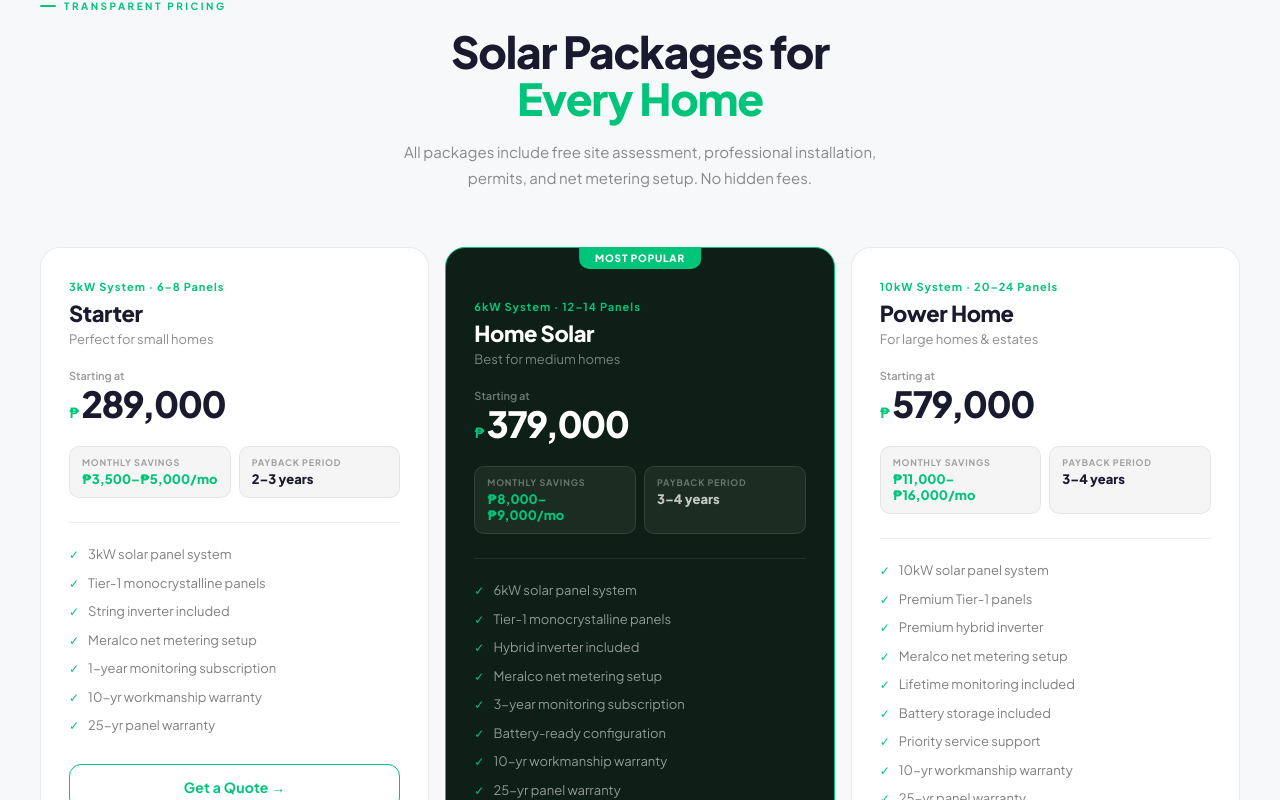
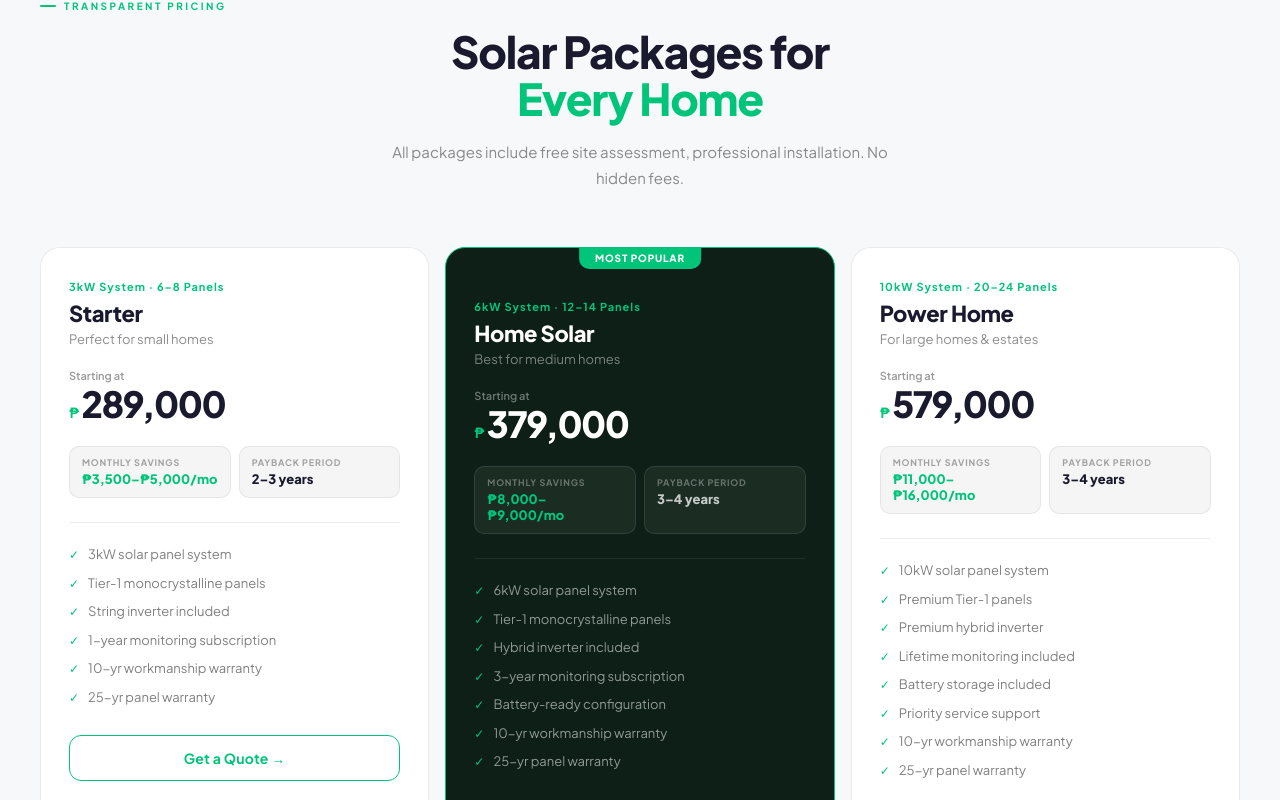
Before and after one commit to PAWN445/suntastic, a React (Vite) app: page / in a window 1280 px wide. Shown: the part 3000-3800 px from the top of the page. Built offline with nearby package versions, Linux system fonts and the light colour scheme.

Commit message:
fix textoverflow

```diff
--- a/src/App.jsx
+++ b/src/App.jsx
@@ -23,19 +23,19 @@ const PRICING = [
   {
     name: "Starter", tagline: "Perfect for small homes", price: "289,000",
     system: "3kW System", panels: "6–8 Panels", badge: null,
-    features: ["3kW solar panel system","Tier-1 monocrystalline panels","String inverter included","Meralco net metering setup","1-year monitoring subscription","10-yr workmanship warranty","25-yr panel warranty"],
+    features: ["3kW solar panel system","Tier-1 monocrystalline panels","String inverter included","1-year monitoring subscription","10-yr workmanship warranty","25-yr panel warranty"],
     savings: "₱3,500–₱5,000/mo", payback: "2–3 years",
   },
   {
     name: "Home Solar", tagline: "Best for medium homes", price: "379,000",
     system: "6kW System", panels: "12–14 Panels", badge: "Most Popular",
-    features: ["6kW solar panel system","Tier-1 monocrystalline panels","Hybrid inverter included","Meralco net metering setup","3-year monitoring subscription","Battery-ready configuration","10-yr workmanship warranty","25-yr panel warranty"],
+    features: ["6kW solar panel system","Tier-1 monocrystalline panels","Hybrid inverter included","3-year monitoring subscription","Battery-ready configuration","10-yr workmanship warranty","25-yr panel warranty"],
     savings: "₱8,000–₱9,000/mo", payback: "3–4 years",
   },
   {
     name: "Power Home", tagline: "For large homes & estates", price: "579,000",
     system: "10kW System", panels: "20–24 Panels", badge: null,
-    features: ["10kW solar panel system","Premium Tier-1 panels","Premium hybrid inverter","Meralco net metering setup","Lifetime monitoring included","Battery storage included","Priority service support","10-yr workmanship warranty","25-yr panel warranty"],
+    features: ["10kW solar panel system","Premium Tier-1 panels","Premium hybrid inverter","Lifetime monitoring included","Battery storage included","Priority service support","10-yr workmanship warranty","25-yr panel warranty"],
     savings: "₱11,000–₱16,000/mo", payback: "3–4 years",
   },
 ];
@@ -476,7 +476,7 @@ export default function SuntasticSolar() {
           <SL>Transparent Pricing</SL>
           <div style={{textAlign:"center",marginBottom:56}}>
             <h2 style={{...TL,textAlign:"center"}}>Solar Packages for<br/><span style={{color:G}}>Every Home</span></h2>
-            <p style={{fontSize:15,color:"rgba(0,0,0,.45)",lineHeight:1.75,maxWidth:520,margin:"0 auto"}}>All packages include free site assessment, professional installation, permits, and net metering setup. No hidden fees.</p>
+            <p style={{fontSize:15,color:"rgba(0,0,0,.45)",lineHeight:1.75,maxWidth:520,margin:"0 auto"}}>All packages include free site assessment, professional installation. No hidden fees.</p>
           </div>
           <div className="price-grid" style={{display:"grid",gridTemplateColumns:"repeat(3,1fr)",gap:16}}>
             {PRICING.map((plan,i)=>(
@@ -719,7 +719,7 @@ export default function SuntasticSolar() {
                 <span style={{fontSize:20}}>{c.icon}</span>
                 <div>
                   <div style={{fontSize:9,fontWeight:700,color:G,letterSpacing:"1.5px",marginBottom:2}}>{c.label}</div>
-                  <div style={{fontSize:13,color:"rgba(0,0,0,.5)",fontWeight:500}}>{c.val}</div>
+                  <div style={{fontSize:13,color:"rgba(0,0,0,.5)",fontWeight:500,overflow:"hidden",textOverflow:"ellipsis",whiteSpace:"nowrap",maxWidth:"150px"}}>{c.val}</div>
                 </div>
               </div>
             ))}
```
